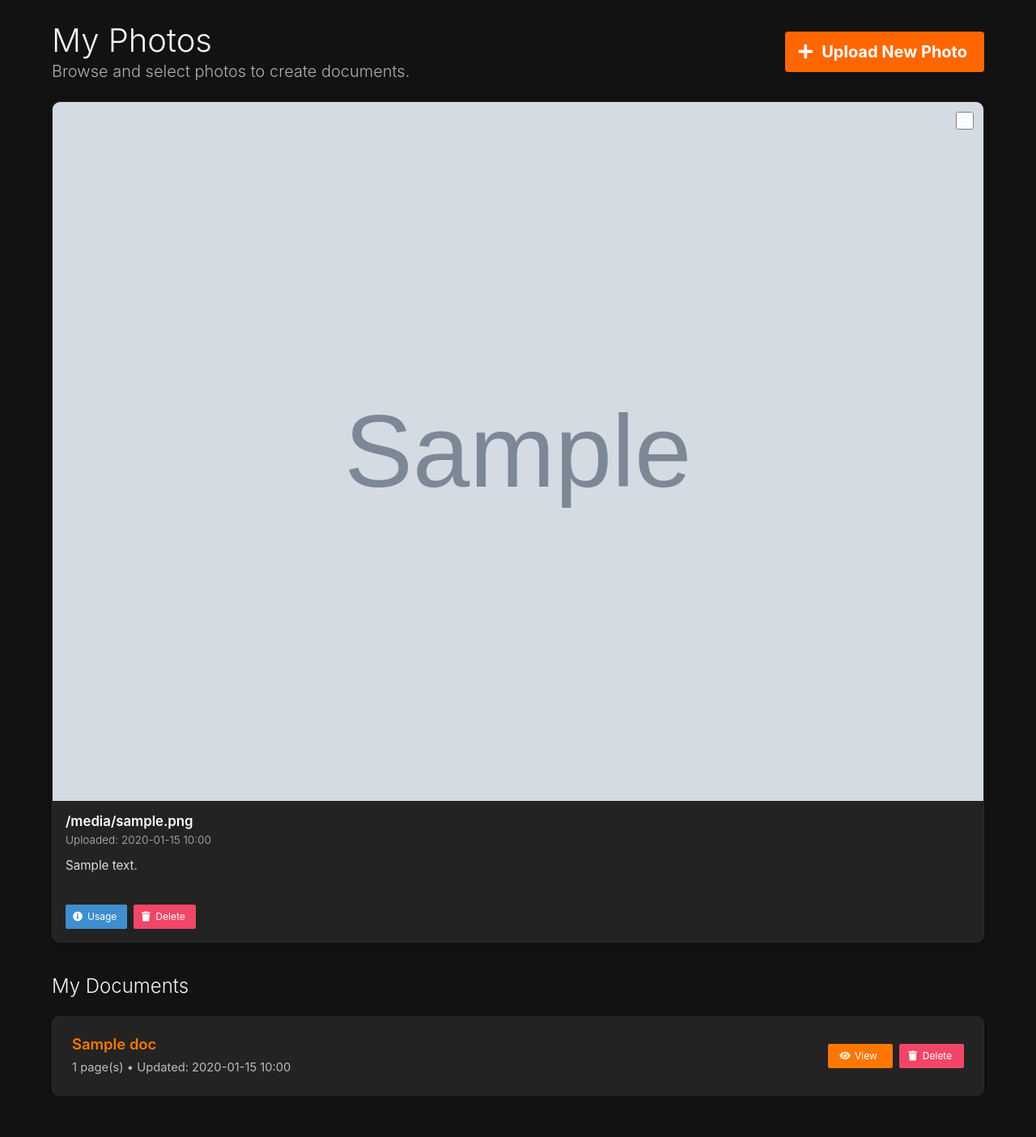
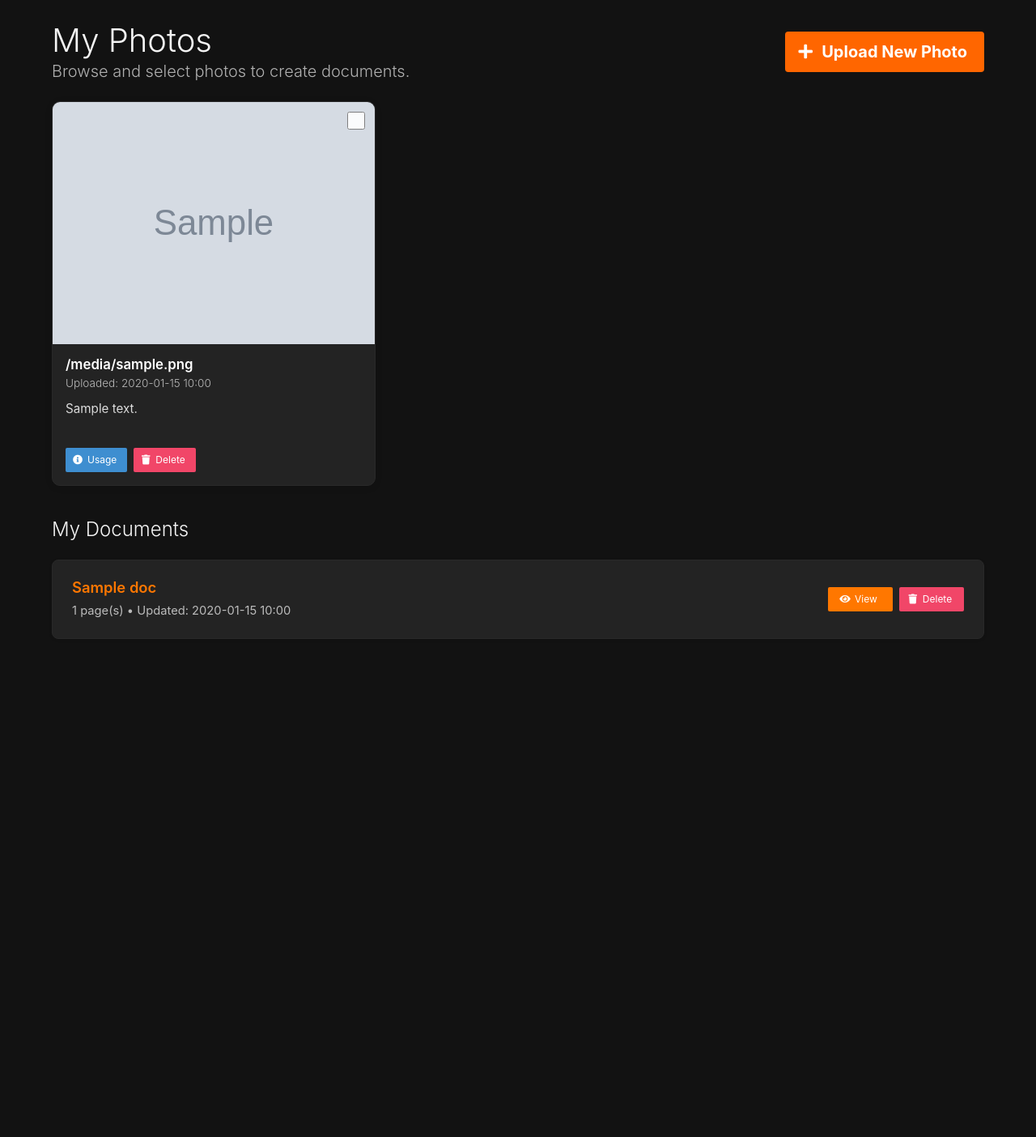
Before and after one commit to MUGnifisent/rpi_photodoc, a Flask app: template templates/gallery.html in a window 1280 px wide. Shown: the part 57-1461 px from the top of the page at 81% size. After the commit the page ends 846 px from the top, so only its background shows below. Run offline with Flask 3, Linux system fonts and the light colour scheme; the template is opened without the code that fills it: most values are stand-ins (such as "Sample title", 1, 10 or a date in 2020); grey boxes marked "Sample" are stand-in pictures.

Commit message:
Changed how images behave on photo grid.

```diff
--- a/templates/gallery.html
+++ b/templates/gallery.html
@@ -6,8 +6,9 @@
 <style>
     .photo-grid {
         display: grid;
-        grid-template-columns: repeat(auto-fit, minmax(260px, 1fr));
+        grid-template-columns: repeat(auto-fill, minmax(260px, 400px));
         gap: 2rem;
+        justify-content: start;
     }
     .photo-card {
         background: #232323;
```
